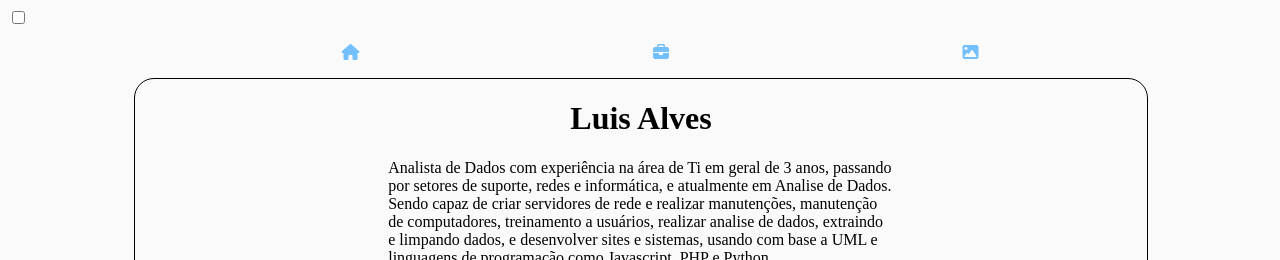
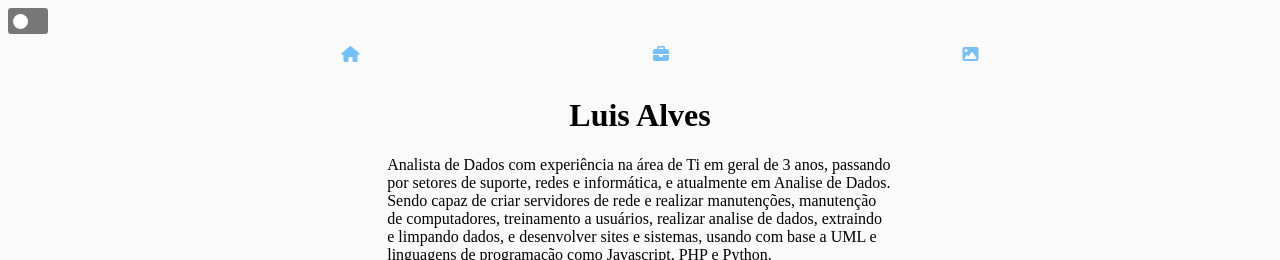
Before and after one commit to LuisAlvesSilva/Portifolio, a plain HTML site: page index.html in a window 1280 px wide. Shown: the top 260 px of the page. Drawn offline with Linux system fonts and the light colour scheme.

Commit message:
Update style.css

```diff
--- a/style/style.css
+++ b/style/style.css
@@ -6,6 +6,40 @@
 .dark-mode:root{
     --body-bg: #000;
     --body-color: #fff;
+}
+
+#switch{
+    display: none;
+}
+
+.switch{
+    position: relative;
+    background-color: #777;
+    width: 30px;
+    height: 16px;
+    border-radius: 40px;
+    display: flex;
+    align-items: center;
+    padding: 5px;
+    transition: all .5s ease-in-out;
+    cursor: pointer;
+}
+
+.slider{
+    position: absolute;
+    background-color: #fff;
+    border-radius: 50%;
+    width: 15px;
+    height: 15px;
+    transition: all .5s ease-in-out;
+}
+
+#checkbox:checked ~ .switch{
+    background-color: blueviolet;
+}
+
+#checkbox:checked ~ .switch .slider{
+    transform: translateX(60px);
 }
 
 html {
@@ -19,6 +53,7 @@ html {
 #navbar ul{
     display: flex;
     position: inherit;
+    max-height: 10px;
     justify-content: space-evenly;
     align-items: center;
     li:hover{
@@ -27,8 +62,7 @@ html {
 }
 
 #conteudo{
-    border: 1px solid black;
-    border-radius: 20px;
+
     position: relative;
     width: 80%;
     height: 80vh;
@@ -52,6 +86,7 @@ html {
 .icons{
     display: flex;
     font-size: 30px;
+    max-height: 30px;
     justify-content: center;
     i{
         padding-left: 20px;
@@ -72,3 +107,8 @@ html {
 #imagens img{
     justify-content: center;
 }
+
+.switch{
+    border: 1px 1px #000 solid;
+    border-radius: 3px;
+}
```
